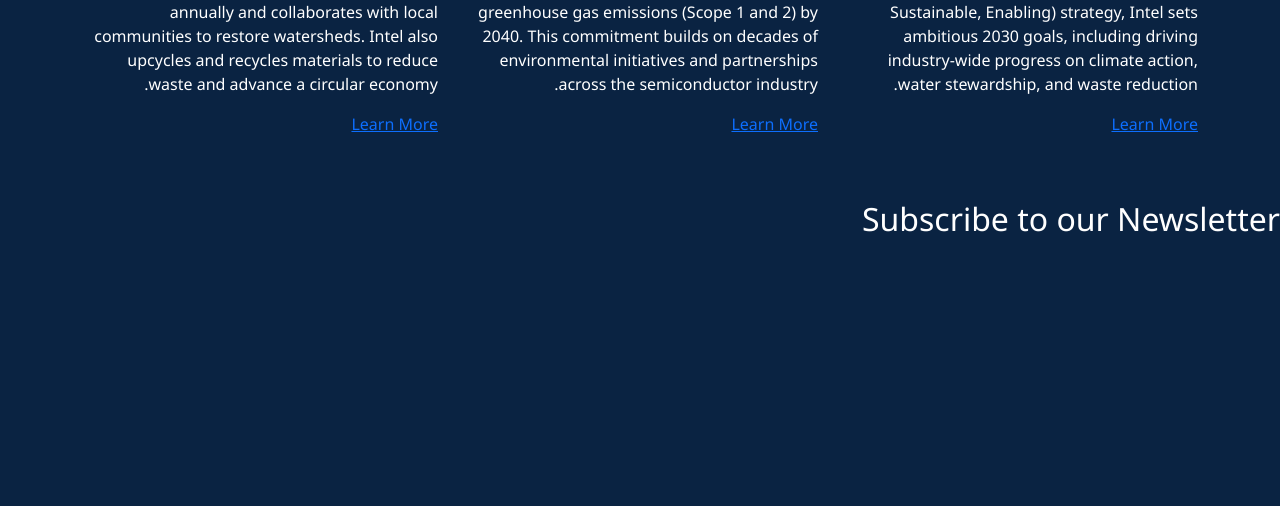
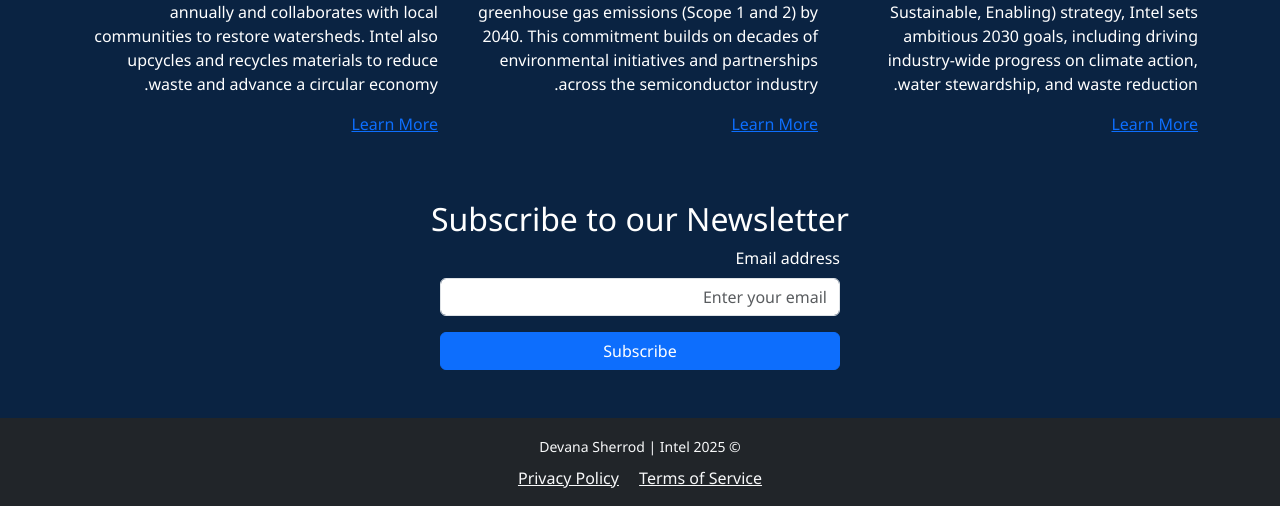
Before and after one commit to mushr00mfaerie/intelsustainability2, a plain HTML site: page index.html in a window 1280 px wide. Shown: the part 665-1171 px from the top of the page. Before the commit the page ends 911 px from the top, so only its background shows below. Drawn offline with nearby package versions, Linux system fonts and the light colour scheme.

Commit message:
Update index.html

```diff
--- a/index.html
+++ b/index.html
@@ -209,9 +209,39 @@
 
   <!-- Subscription Form -->
   <section>
-    <h2>Subscribe to our Newsletter</h2>
-    <!-- Add form here -->
+
+    <h2 class="text-center">Subscribe to our Newsletter</h2>
+    <div class="d-flex justify-content-center">
+
+      <form class="w-100 mb-4" style="max-width: 400px;">
+        <!-- Email input field -->
+        <div class="mb-3">
+          <label for="email" class="form-label">Email address</label>
+          <input
+            type="email"
+            class="form-control"
+            id="email"
+            placeholder="Enter your email"
+            required
+          >
+        </div>
+        <!-- Submit button -->
+        <button type="submit" class="btn btn-primary w-100">Subscribe</button>
+      </form>
+    </div>
   </section>
+  <!-- Footer starts here -->
+  <footer class="bg-dark text-light py-3 mt-4">
+    <div class="container text-center">
+
+      <small>&copy; Devana Sherrod | Intel 2025</small>
+
+      <div class="mt-2">
+        <a href="#" class="text-light mx-2 text-decoration-underline">Privacy Policy</a>
+        <a href="#" class="text-light mx-2 text-decoration-underline">Terms of Service</a>
+      </div>
+    </div>
+  </footer>
   <script src="https://cdn.jsdelivr.net/npm/bootstrap@5.3.8/dist/js/bootstrap.bundle.min.js" integrity="sha384-FKyoEForCGlyvwx9Hj09JcYn3nv7wiPVlz7YYwJrWVcXK/BmnVDxM+D2scQbITxI" crossorigin="anonymous"></script>
 </body>
 </html>
```
